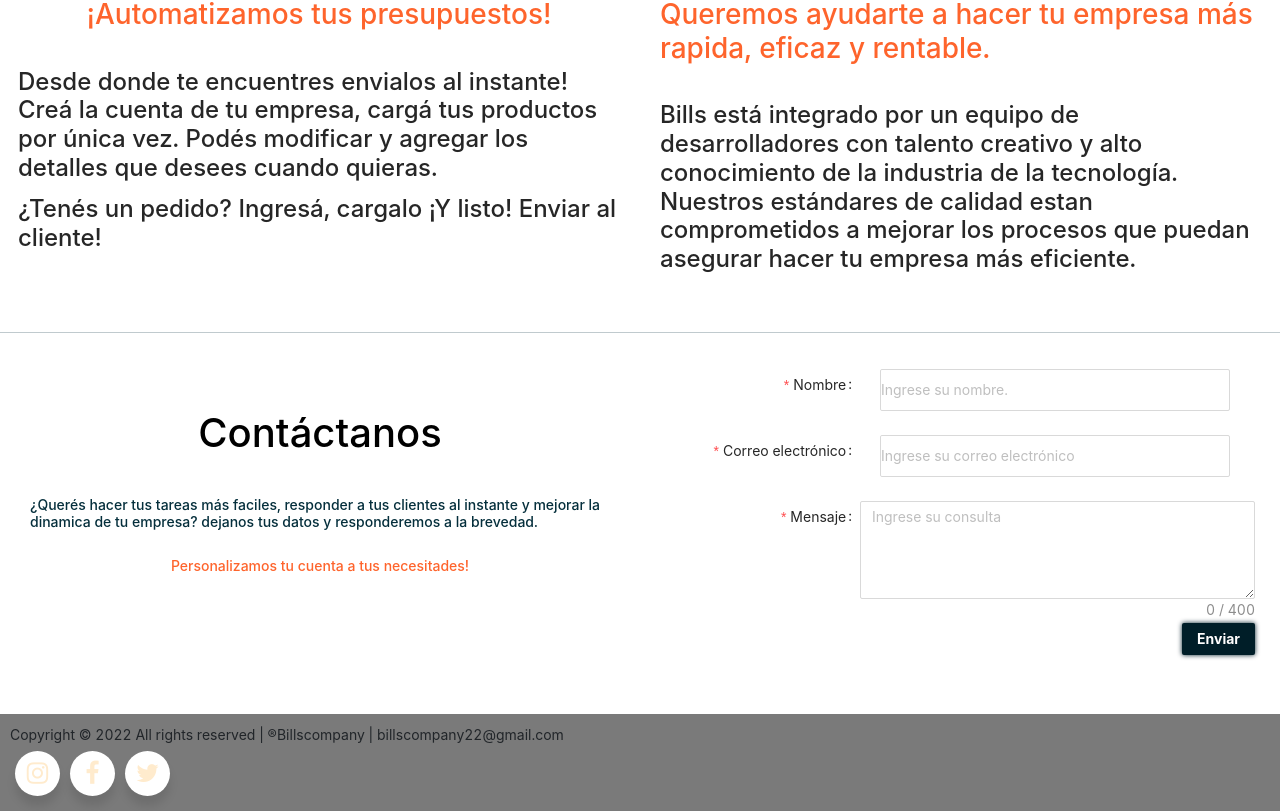
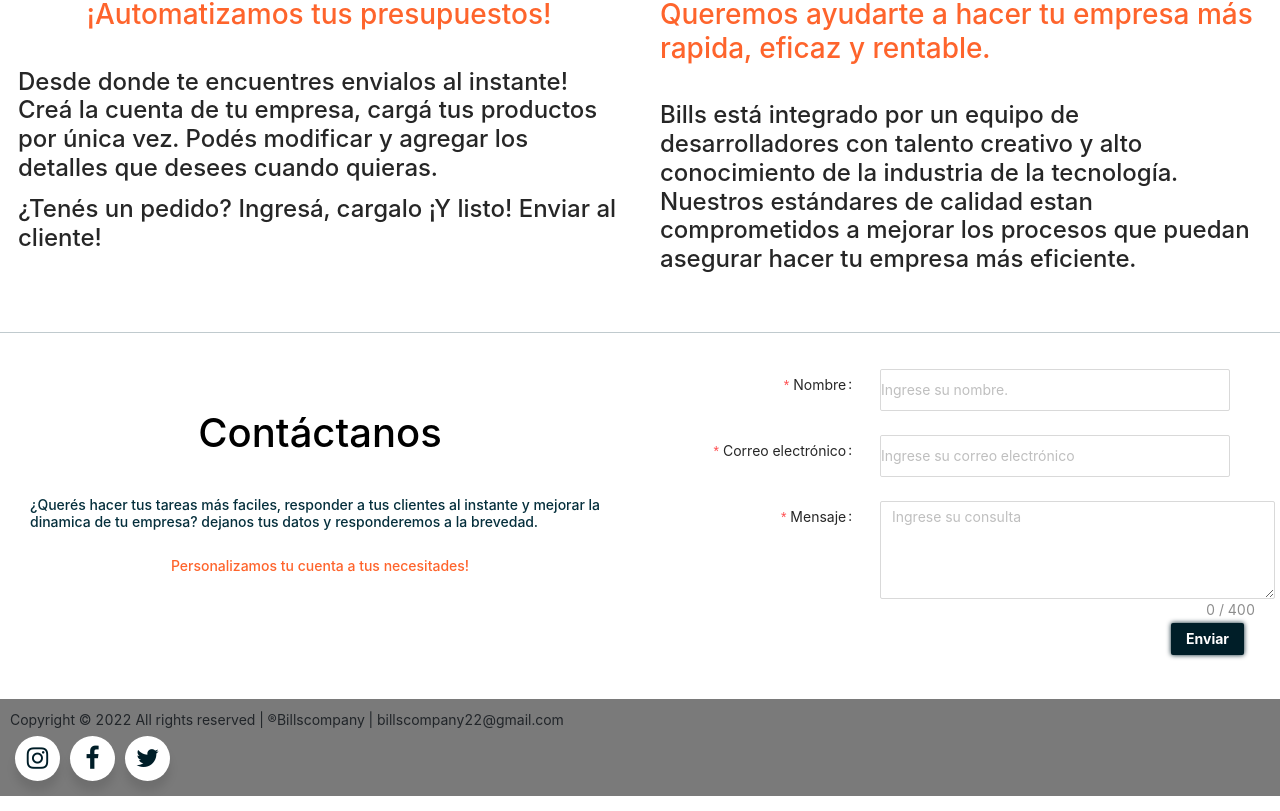
Before and after one commit to LauraOtz/Bills-frontend, a React (Create React App) app: page /login in a window 1280 px wide. Shown: the part 1278-2089 px from the top of the page. Built offline with nearby package versions, Linux system fonts and the light colour scheme; the HTML template or start-up script is replaced by a standard one; a web font is replaced by a local one.

Commit message:
arreglado problema responsive con boton de contacto

```diff
--- a/src/pages/login/AboutUs.css
+++ b/src/pages/login/AboutUs.css
@@ -24,9 +24,6 @@
     justify-content: center;
     display: -ms-flex;
     display: -webkit-flex;
-
-
-
        }
     } */
 /* @media only screen and (min-width: 600px) {
--- a/src/pages/login/Contact.css
+++ b/src/pages/login/Contact.css
@@ -84,3 +84,10 @@ h3.H3Contactanos {
     float: right;
   }
 }
+
+@media only screen and (min-width: 1279px) {
+  textarea#basic_message.ant-input {
+    margin-left: 20px;
+    padding-right: 10px;
+  }
+}
--- a/src/pages/login/Contact.jsx
+++ b/src/pages/login/Contact.jsx
@@ -158,6 +158,7 @@ const Contact = () => {
                 <Button
                   type="primary"
                   htmlType="submit"
+                  id="botoncontacto"
                   value="Send"
                   class="ant-btn ant-btn-default add-new"
                   className="add-new "
--- a/src/pages/login/Footer.css
+++ b/src/pages/login/Footer.css
@@ -91,3 +91,11 @@ a {
 Link {
   text-decoration: none !important;
 }
+
+.FooterColIcon col-md-12 col {
+  display: flex;
+}
+
+.tI {
+  color: #001e28;
+}
--- a/src/pages/login/login.css
+++ b/src/pages/login/login.css
@@ -47,6 +47,12 @@ p.Par {
 
 .ant-input-affix-wrapper > input.ant-input {
   height: 40px;
+}
+
+@media only screen and (min-width: 375px) {
+  #botoncontacto {
+    margin: auto !important;
+  }
 }
 @media only screen and (max-width: 415px) {
   .h1T {
```
Also changed, not shown: 1 other file (tests, documents, lock files or other folders).
